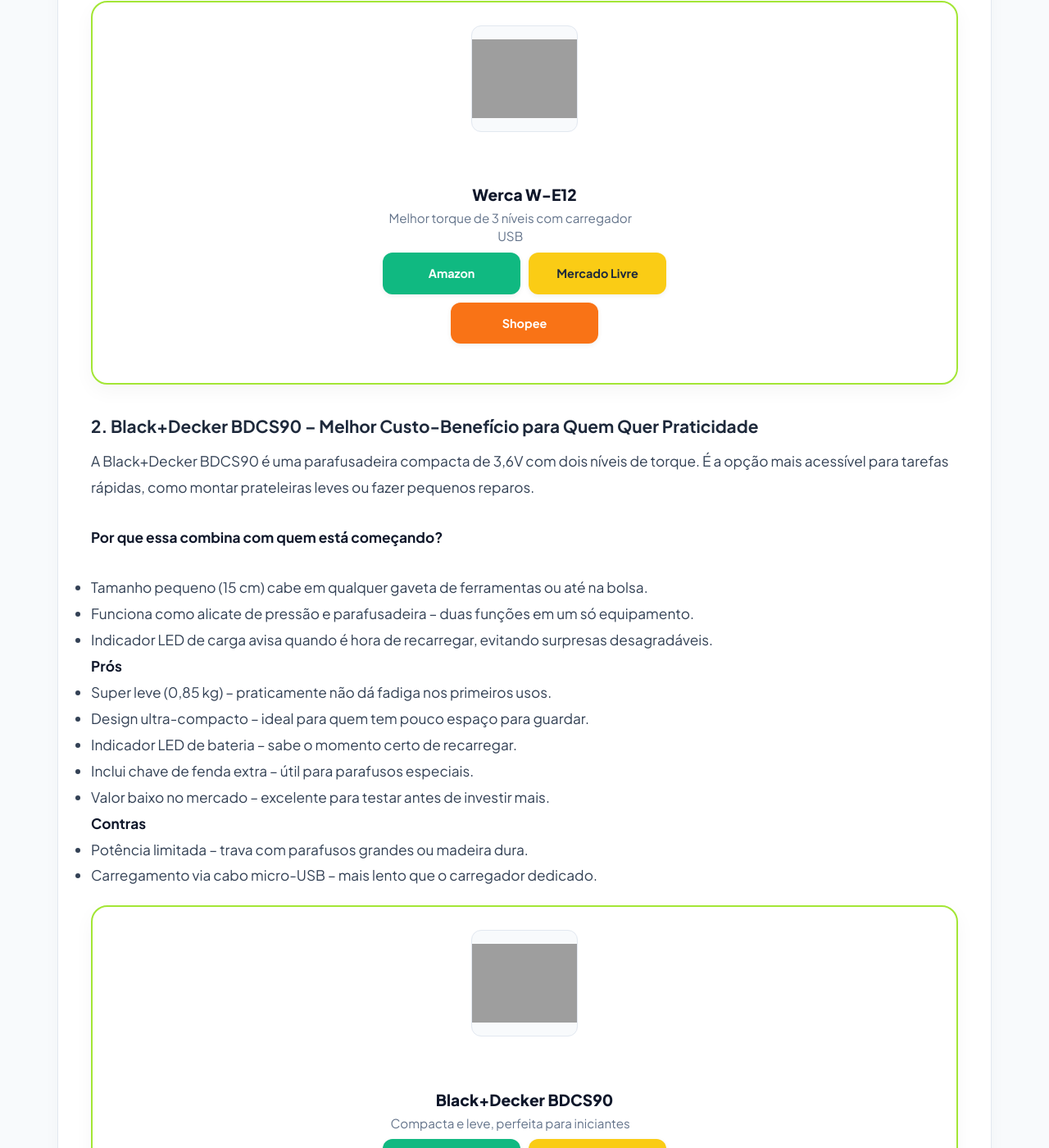
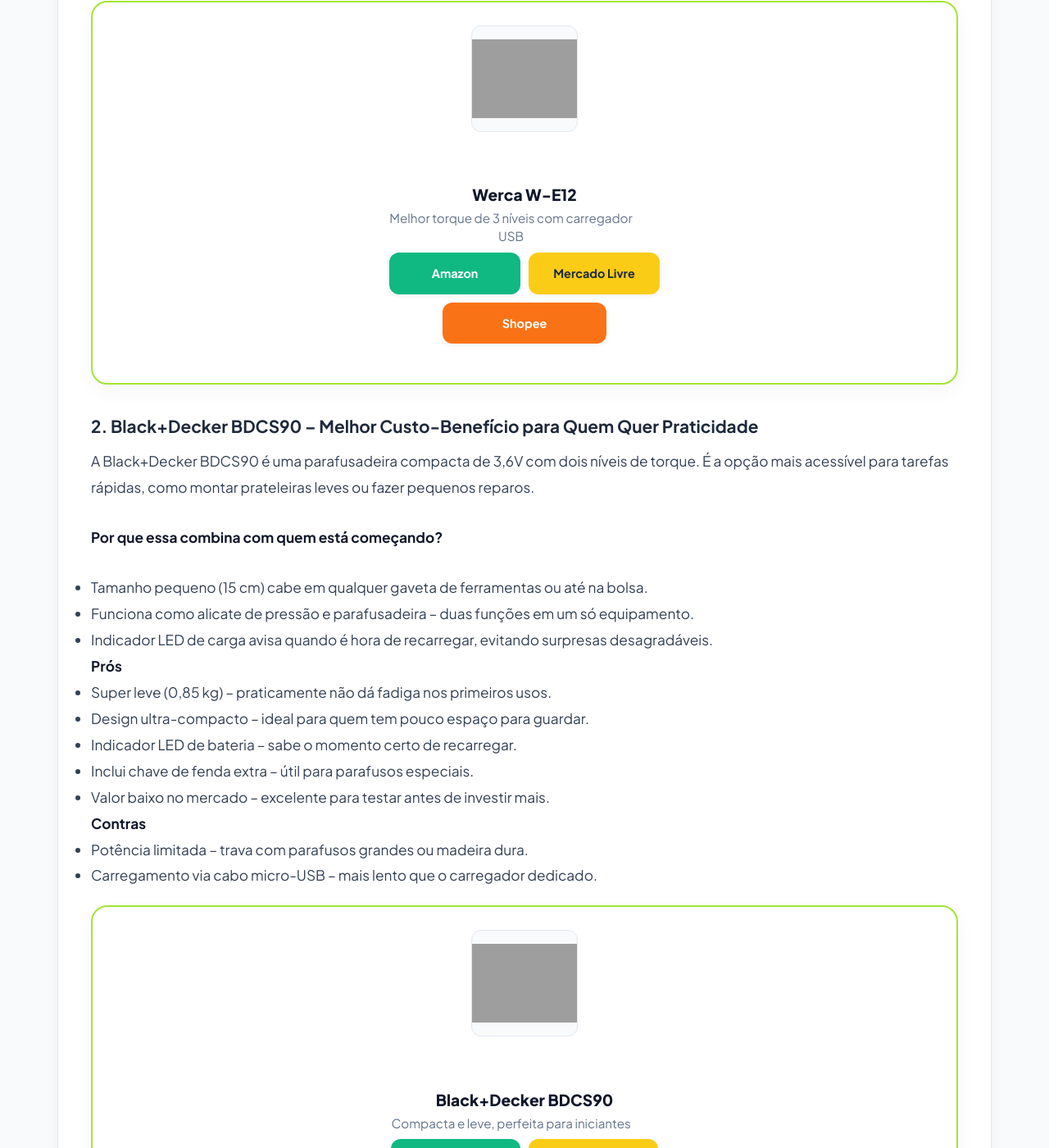
Before and after one commit to membroequipe/SiteReview, a Jekyll site: the page built from _posts/2026-10-25-primeira-parafusadeira-qual-comprar.md, in a window 1280 px wide and 1400 px high, scrolled down 2153 px. Shown: the whole window at 82% size. Built offline with Jekyll 4.4.1, drawn with Linux system fonts in a browser that asks for light colours; grey boxes are pictures that could not be loaded.

Commit message:
Update style.css

```diff
--- a/assets/css/style.css
+++ b/assets/css/style.css
@@ -571,15 +571,17 @@
     display: inline-flex;
     align-items: center;
     justify-content: center;
-    padding: 0.75rem 1.2rem;
+    padding: 0.75rem 1rem;
     border-radius: var(--radius-md);
     font-weight: 700;
     font-size: 0.9rem;
     text-decoration: none;
     box-shadow: 0 2px 6px rgba(0,0,0,0.06);
     transition: transform 0.2s ease, opacity 0.2s ease;
-    flex: 1 1 130px;
-    max-width: 180px;
+
+    /* Ajustes para caberem 3 lado a lado com perfeição */
+    flex: 1 1 120px;
+    max-width: 200px;
     white-space: nowrap;
 }
 
```
